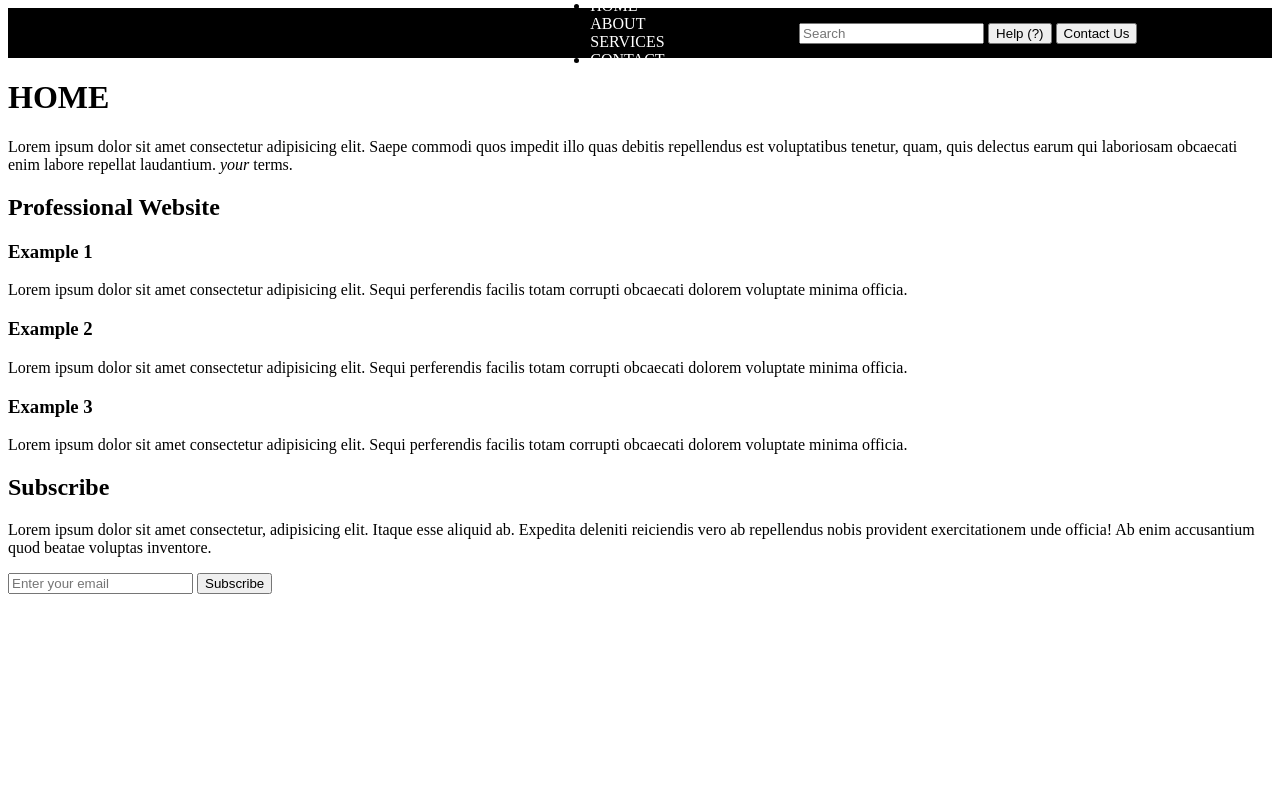
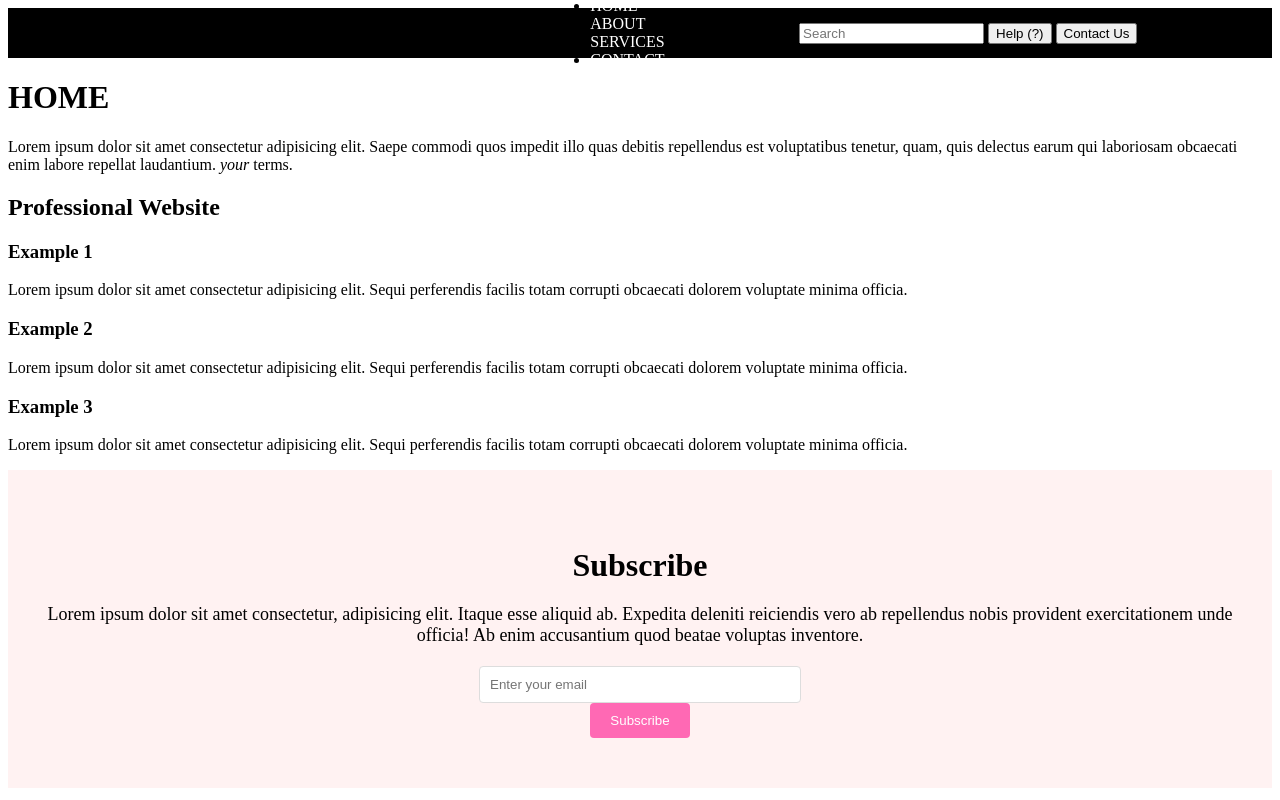
Before and after one commit to charleycorneil/homeworkOne, a website: page index.html in a window 1280 px wide. Drawn offline with nearby package versions, Linux system fonts and the light colour scheme; files that its build step writes are made by us from their sources.

Commit message:
experimenting with scss

```diff
--- a/scss/footer.scss
+++ b/scss/footer.scss
@@ -1,7 +1,41 @@
-footer {
-  background-color: rgb(80, 108, 19);
+.newsletter-signup {
+  padding: 50px 20px;
+  background-color: #fff2f2;
+  text-align: center;
+}
+
+.newsletter-signup h2 {
+  font-size: 32px;
+  margin-bottom: 20px;
+}
+
+.newsletter-signup p {
+  font-size: 18px;
+  margin-bottom: 20px;
+}
+
+.newsletter-signup form {
+  display: inline-block;
+  max-width: 400px;
+  width: 100%;
+}
+
+.newsletter-signup input[type="email"] {
+  padding: 10px;
+  width: 75%;
+  border: 1px solid #ddd;
+  border-radius: 4px;
+}
+
+.newsletter-signup button {
+  padding: 10px 20px;
+  background-color: #ff69b4;
   color: white;
-  text-align: center;
-  padding: 10px 0;
-  font-size: 15pt;
+  border: none;
+  cursor: pointer;
+  border-radius: 4px;
 }
+
+.newsletter-signup button:hover {
+  background-color: #ff1493;
+}
```
